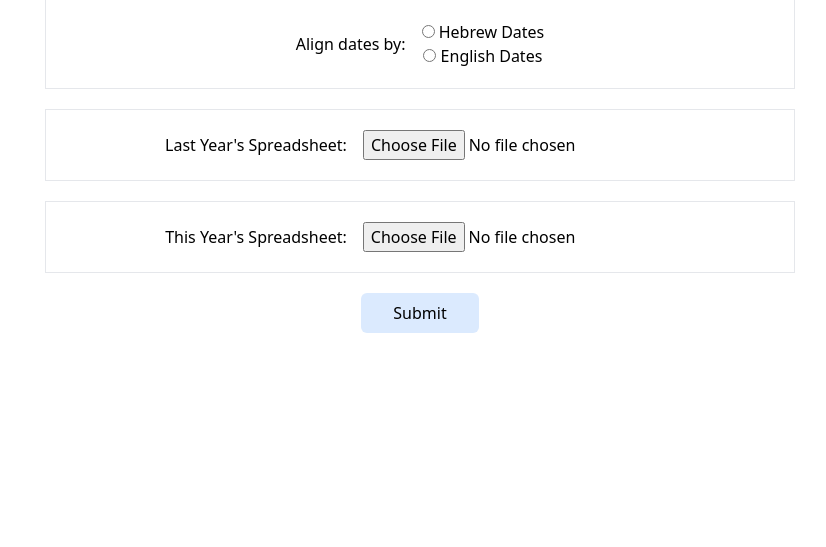
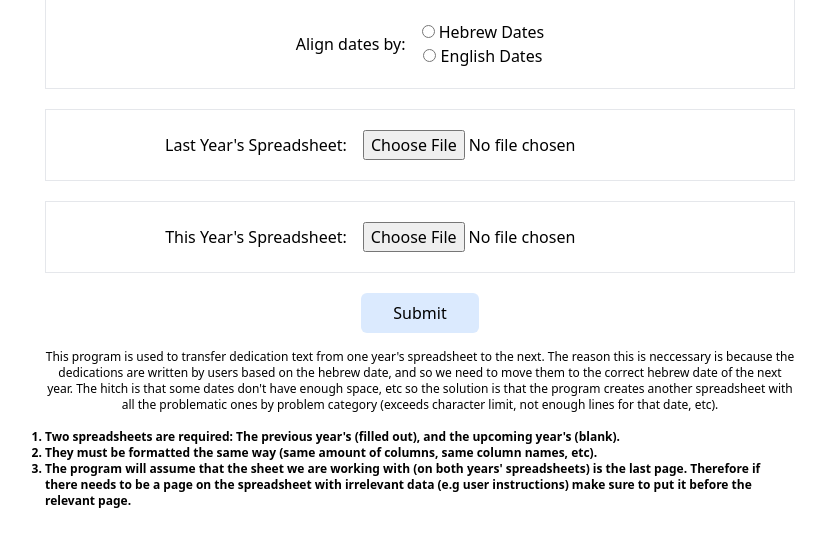
Before and after one commit to negonix/hebrew-calendar-tool, a Flask app: page / in a window 1280 px wide. Shown: the part 61-608 px from the top of the page, without its empty margins (220-1046 px from the left). Run offline with Flask 2, Linux system fonts and the light colour scheme; some libraries are stand-ins or nearby versions.

Commit message:
added instructions

```diff
--- a/app/templates/index.html
+++ b/app/templates/index.html
@@ -49,11 +49,37 @@
     {{form.submit(class_="cursor-pointer bg-blue-100 inline-block px-8 py-2 rounded-md")}}
 </form>
 
+<div>
+    <p class="text-xs my-4">
+        This program is used to transfer dedication text from one year's spreadsheet to the next. The reason this is
+        neccessary is because the dedications are written by users based on the hebrew date, and so we need to move them
+        to
+        the correct hebrew date of the next year. The hitch is that some dates don't have enough space, etc so the
+        solution
+        is that the program creates another spreadsheet with all the problematic ones by problem category (exceeds
+        character
+        limit, not enough lines for that date, etc).
+    </p>
+    <ol class="text-xs pb-4 list-decimal text-left font-bold">
+        <li>Two spreadsheets are required: The previous year's (filled out), and the upcoming year's (blank).</li>
+        <li>They must be formatted the same way (same amount of columns, same column names, etc).</li>
+        <li>The program will assume that the sheet we are working with (on both years' spreadsheets) is the last page.
+            Therefore if there needs to be a page on the spreadsheet with irrelevant data (e.g user instructions) make
+            sure
+            to
+            put it before the relevant page.</li>
+    </ol>
+
+
+
+</div>
+
 <style>
-    body{
+    body {
         text-align: center;
     }
-    .form-item{
+
+    .form-item {
         margin: 0 auto 1em auto;
         list-style: none;
     }
```
Lines whose indentation alone changed are shown as unchanged.
